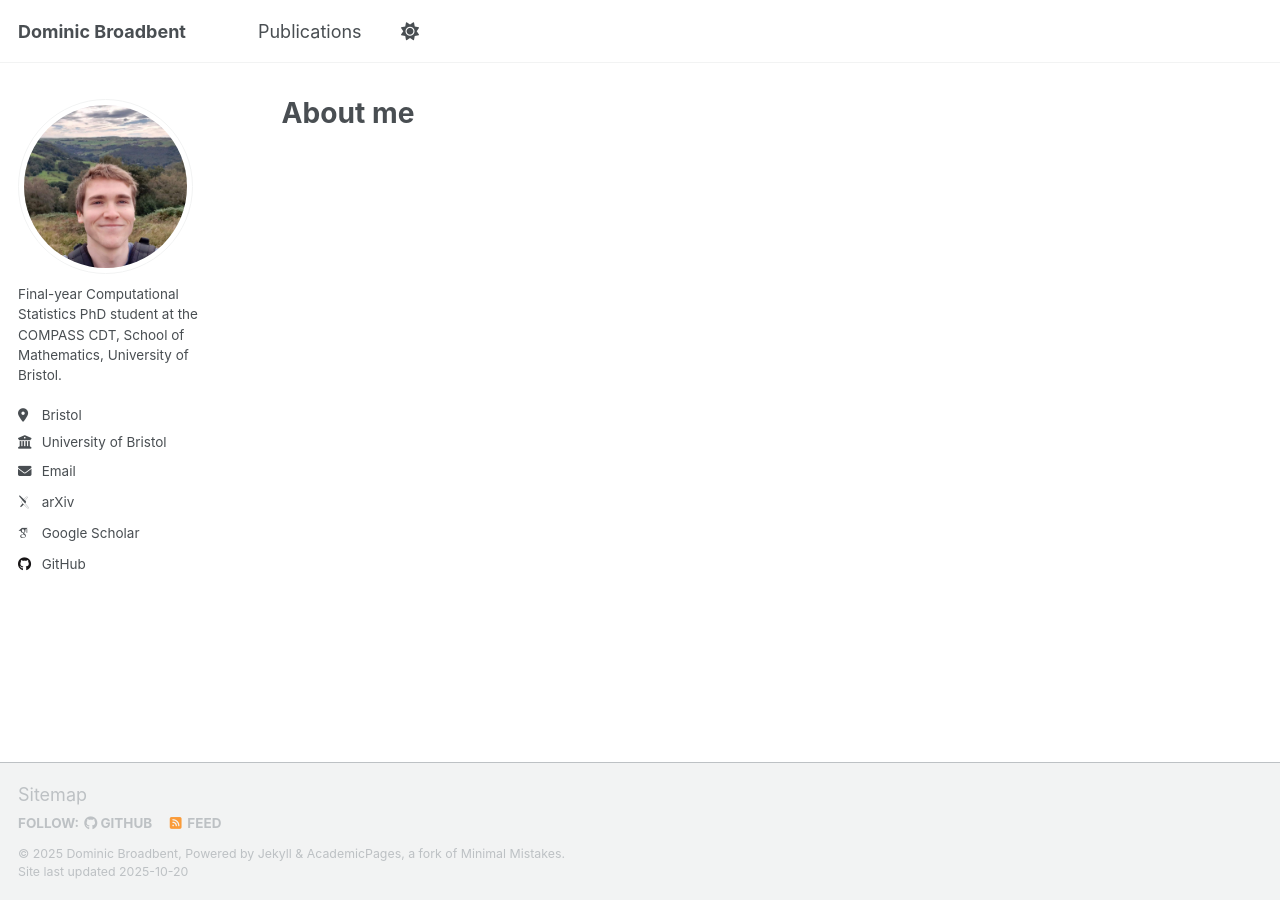
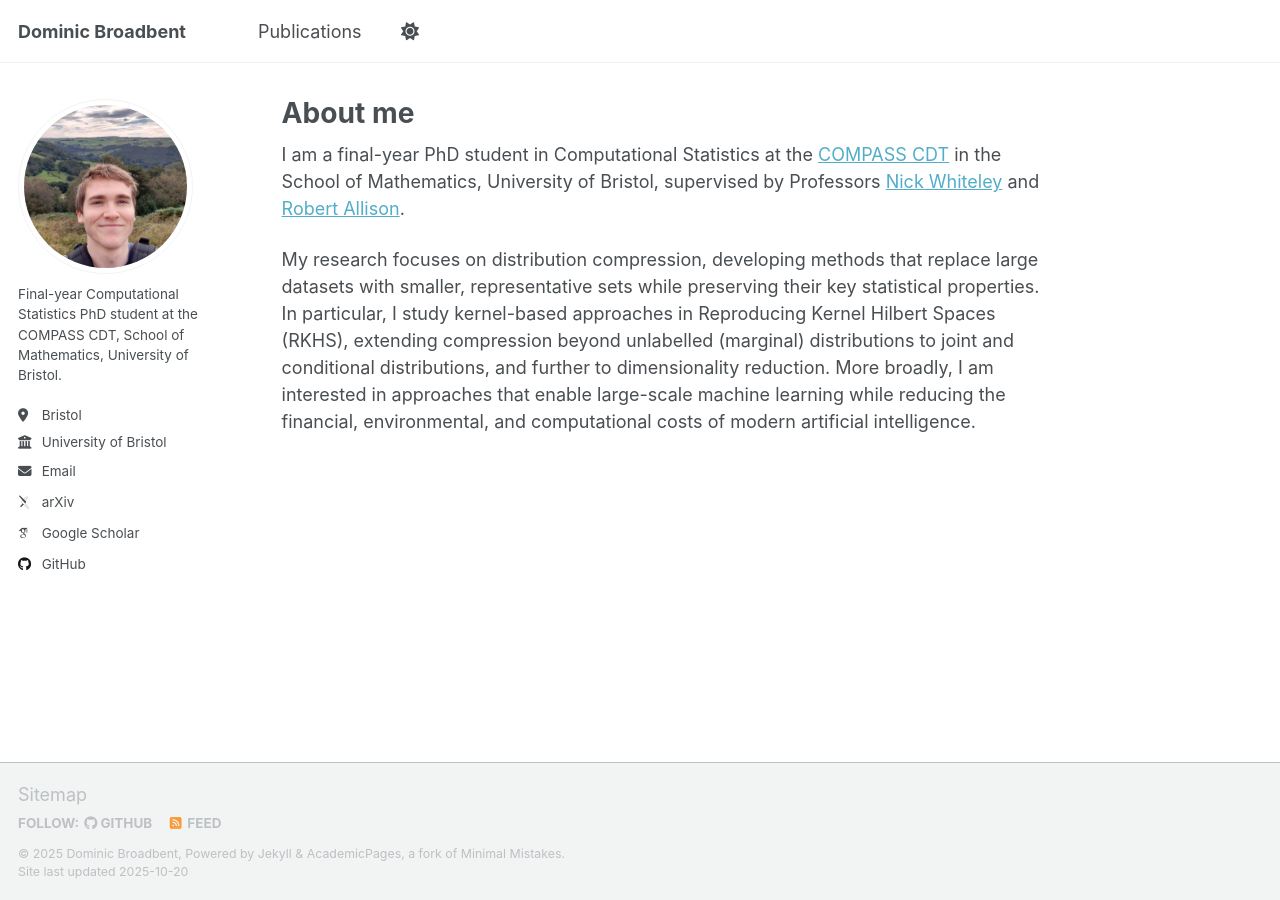
Before and after one commit to dominicjbroadbent/dominicjbroadbent.github.io, a Jekyll site: the page built from _pages/about.md, in a window 1280 px wide. Built offline with Jekyll 4.4.1, drawn with Linux system fonts in a browser that asks for light colours; some web fonts are replaced; a script that is not in the unit is left out.

Commit message:
Update about.md

```diff
--- a/_pages/about.md
+++ b/_pages/about.md
@@ -6,3 +6,7 @@ redirect_from:
   - /about/
   - /about.html
 ---
+
+I am a final-year PhD student in Computational Statistics at the [COMPASS CDT](https://www.bristol.ac.uk/cdt/compass/) in the School of Mathematics, University of Bristol, supervised by Professors [Nick Whiteley](https://sites.google.com/view/nickwhiteley/) and [Robert Allison](https://research-information.bris.ac.uk/en/persons/robert-f-allison).
+
+My research focuses on distribution compression, developing methods that replace large datasets with smaller, representative sets while preserving their key statistical properties. In particular, I study kernel-based approaches in Reproducing Kernel Hilbert Spaces (RKHS), extending compression beyond unlabelled (marginal) distributions to joint and conditional distributions, and further to dimensionality reduction. More broadly, I am interested in approaches that enable large-scale machine learning while reducing the financial, environmental, and computational costs of modern artificial intelligence.
```
